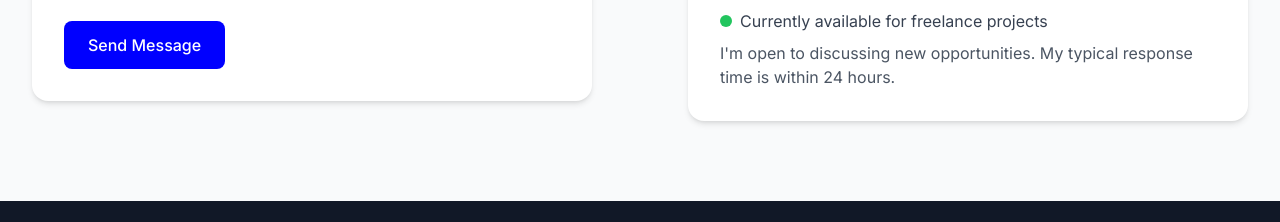
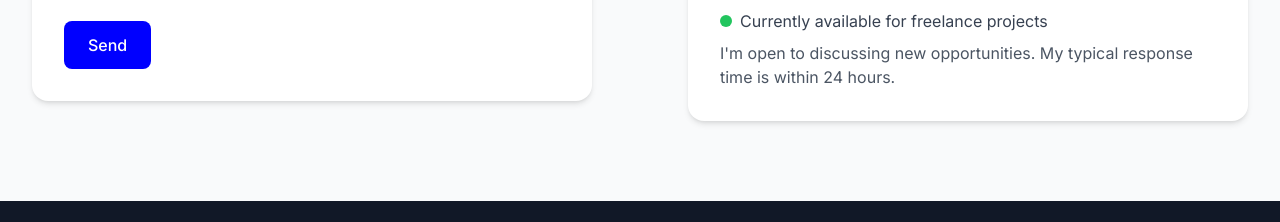
Before and after one commit to tiffanytay/powered-by-tnt_site, a plain HTML site: page index.html in a window 1280 px wide. Shown: the part 5119-5341 px from the top of the page. Drawn offline with nearby package versions, Linux system fonts and the light colour scheme.

Commit message:
Update index.html

```diff
--- a/index.html
+++ b/index.html
@@ -696,7 +696,7 @@ Interested in working together? Feel free to reach out for collaborations or jus
 <div class="lg:w-1/2 lg:pr-12 mb-12 lg:mb-0">
 <div class="bg-white rounded-lg shadow-md p-8">
 <h3 class="text-2xl font-bold text-gray-900 mb-6">Send Me a Message</h3>
-<form id="contact-form">
+<form action="https://formspree.io/f/mdkzolkd" method="POST" id="contact-form">
   <div class="grid grid-cols-1 md:grid-cols-2 gap-6 mb-6">
   <div>
   <label for="name" class="block text-sm font-medium text-gray-700 mb-2">Your Name</label>
@@ -715,9 +715,7 @@ Interested in working together? Feel free to reach out for collaborations or jus
   <label for="message" class="block text-sm font-medium text-gray-700 mb-2">Message</label>
   <textarea id="message" name="message" rows="5" class="w-full px-4 py-3 rounded border border-gray-300 focus:border-primary" required></textarea>
   </div>
-<button type="submit" class="bg-primary text-white px-6 py-3 rounded-button font-medium hover:bg-opacity-90 transition whitespace-nowrap">
-Send Message
-</button>
+  <button type="submit" class="bg-primary text-white px-6 py-3 rounded-button font-medium hover:bg-opacity-90 transition whitespace-nowrap">Send</button>
 </form>
 </div>
 </div>
```
Lines whose indentation alone changed are shown as unchanged.
